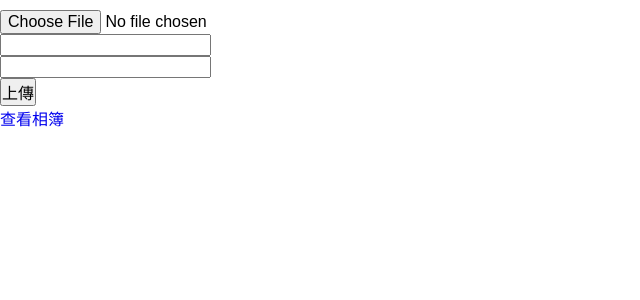
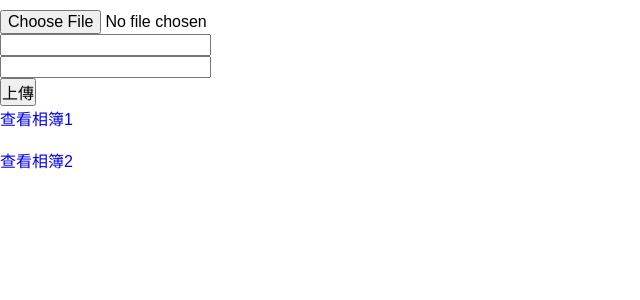
Before and after one commit to wdaweb/PHP_FILE_AND_GRAPHIC-pepsiloca, a PHP site: page /image.php in a window 1280 px wide. Shown: the part 76-376 px from the top of the page, without its empty margins (0-640 px from the left). Run offline with PHP 8.4, Linux system fonts and the light colour scheme.

Commit message:
增加相簿選擇

```diff
--- a/image.php
+++ b/image.php
@@ -30,7 +30,8 @@
     <input type="submit" value="上傳">
 </form>
 
-<a href="album2.php">查看相簿</a>
+<a href="album.php">查看相簿1</a><br><br>
+<a href="album2.php">查看相簿2</a><br><br>
 
 <!----縮放圖形----->
 
```
Also changed, not shown: img/loca20200525040517.jpg (added), thumb/loca20200525040517.jpg (added).
